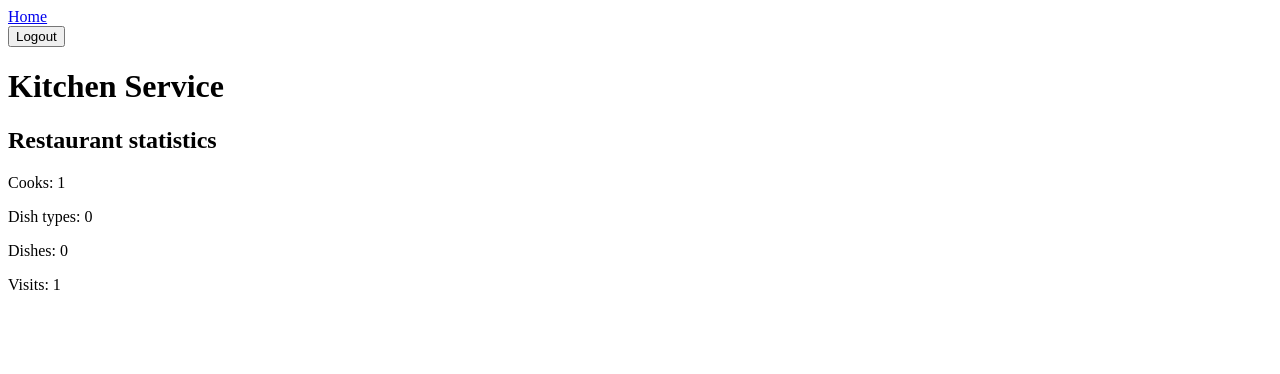
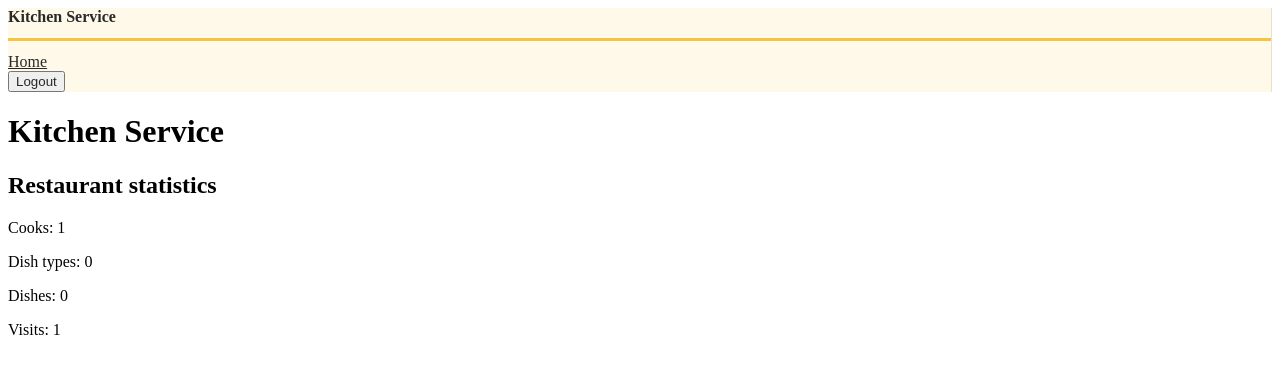
Before and after one commit to Alex414414/Kitchen-Service, a Django app: page / in a window 1280 px wide. Shown: the top 374 px of the page. Run offline with Django 5.2, Linux system fonts and the light colour scheme; the visitor is signed in with stand-in values (Sample User, id 1); data comes from the database, SQL or seed files in the repository; data that the repository does not hold is empty; some libraries are stand-ins or nearby versions.

Commit message:
Configure static CSS and style sidebar with yellow theme

```diff
--- a/Kitchen_Service/settings.py
+++ b/Kitchen_Service/settings.py
@@ -118,7 +118,11 @@ USE_TZ = True
 # Static files (CSS, JavaScript, Images)
 # https://docs.djangoproject.com/en/6.1/howto/static-files/
 
-STATIC_URL = 'static/'
+STATIC_URL = "static/"
+
+STATICFILES_DIRS = [
+    BASE_DIR / "static",
+]
 
 # Authentication settings
 
--- /dev/null
+++ b/static/kitchen/css/style.css
@@ -0,0 +1,19 @@
+.navbar-vertical {
+    background-color: #fff9e9;
+    border-right: 1px solid #e8e0cc;
+}
+
+.navbar-vertical .nav-link {
+    color: #292929;
+}
+.navbar-vertical .nav-link:hover {
+    background-color: #f5c542;
+    color: #292929;
+}
+.navbar-vertical .navbar-brand {
+    color: #292929;
+    font-weight: 700;
+    border-bottom: 3px solid #f5c542;
+    padding-bottom: 12px;
+    margin-bottom: 12px;
+}
--- a/templates/base.html
+++ b/templates/base.html
@@ -1,9 +1,11 @@
+{% load static %}
 <!DOCTYPE html>
 <html lang="en">
 <head>
   <link
   rel="stylesheet"
   href="https://cdn.jsdelivr.net/npm/@tabler/core@1.7.5/dist/css/tabler.min.css">
+  <link rel="stylesheet" href="{% static 'kitchen/css/style.css' %}">
   <meta charset="UTF-8">
   <title>{% block title %}Kitchen Service{% endblock %}</title>
 </head>
@@ -11,6 +13,9 @@
   <div class="page">
     <aside class="navbar navbar-vertical navbar-expand-lg">
       <div class="container-fluid">
+        <div class="navbar-brand">
+          Kitchen Service
+        </div>
         {% include "includes/sidebar.html" %}
       </div>
     </aside>
```
